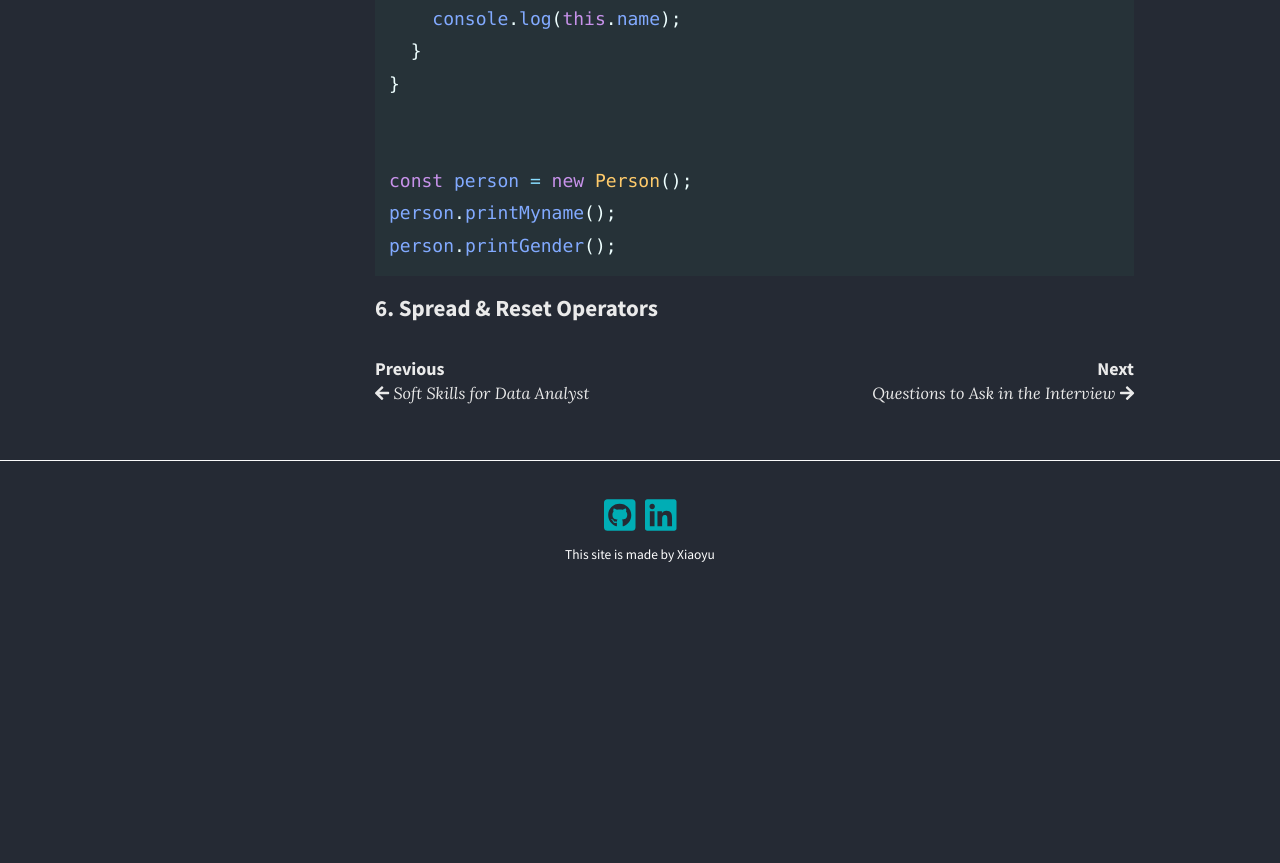
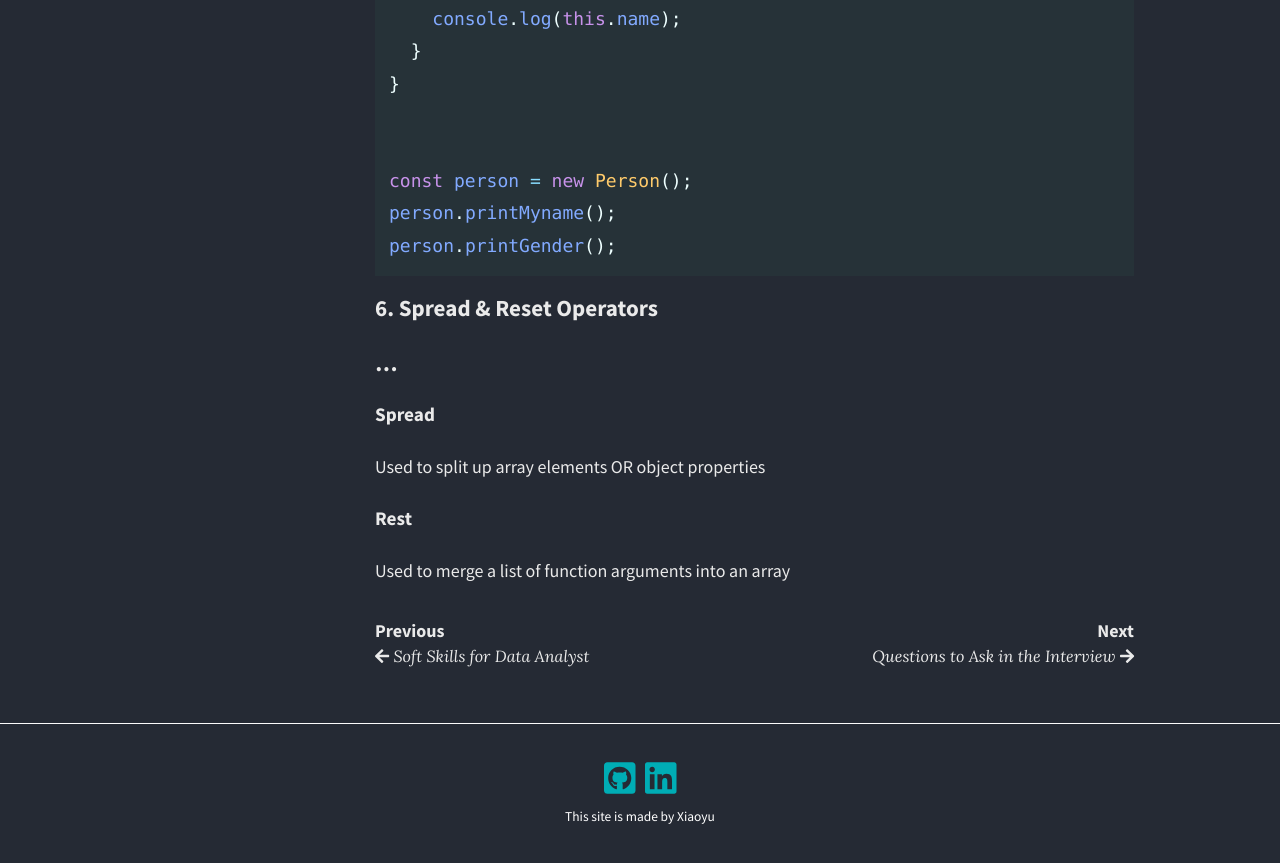
Before and after one commit to migapipo/personal-blog, a Jekyll site: the page built from _posts/2020-01-09-React Learning.md, in a window 1280 px wide and 900 px high, scrolled down 5778 px. Shown: the top 863 px of the window. Built offline with Jekyll 4.4.1, drawn with Linux system fonts in a browser that asks for light colours; nearby versions of some CDN libraries; before the commit the page ends 6415 px from its top, so only the background shows below that.

Commit message:
update React post

```diff
--- a/_posts/2020-01-09-React Learning.md
+++ b/_posts/2020-01-09-React Learning.md
@@ -218,3 +218,9 @@ person.printGender();
 
 
 ### 6. Spread & Reset Operators
+
+### ...
+#### Spread
+Used to split up array elements OR object properties
+#### Rest
+Used to merge a list of function arguments into an array
```
